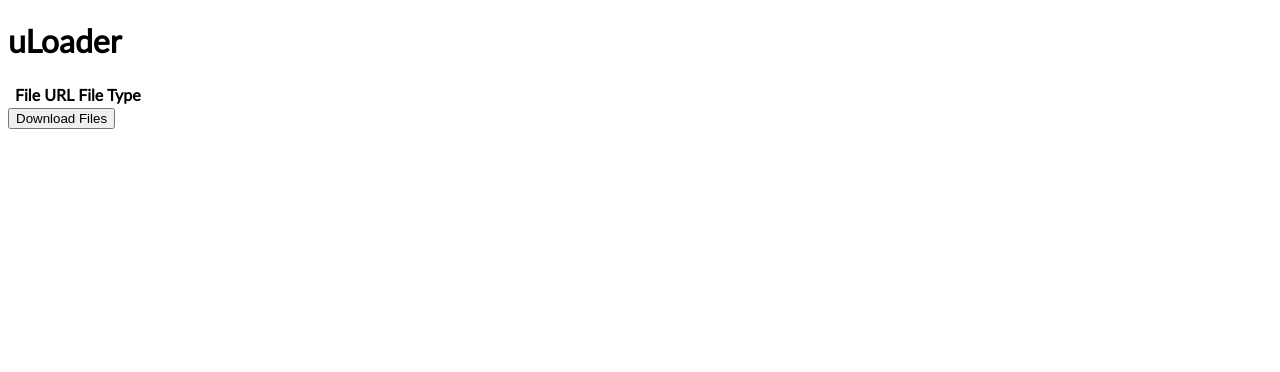
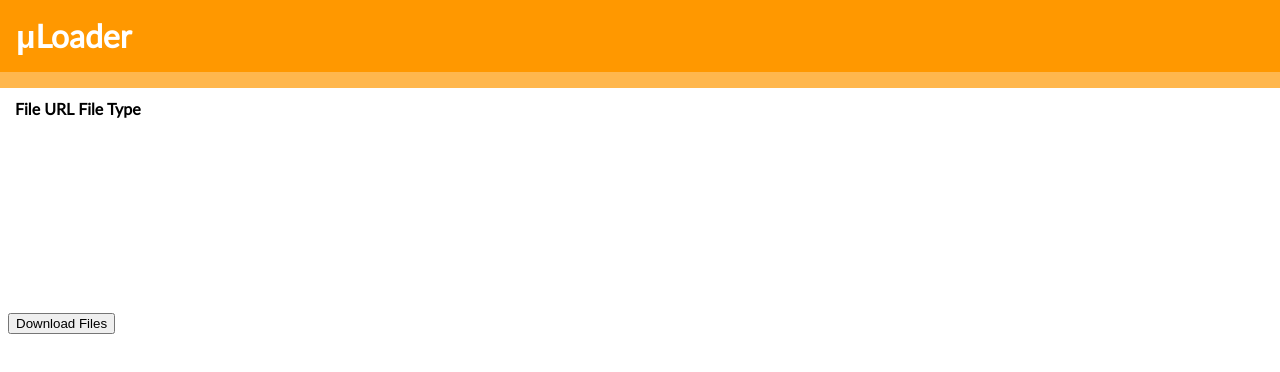
Before and after one commit to ecnepsnai/uLoader, a browser extension: page src/html/main.html in a window 1280 px wide. Drawn offline with nearby package versions, Linux system fonts and the light colour scheme; files that its build step writes are made by us from their sources; files whose address does not match are found by name.

Commit message:
Add some basic styles

```diff
--- a/src/css/main.styl
+++ b/src/css/main.styl
@@ -1,3 +1,45 @@
 html,
 body
     font-family: 'Lato', sans-serif
+    margin: 0
+
+h1
+    margin: 0
+    padding: 0.5em
+
+.title
+    background-color: #FF9800
+    color: #fff
+
+.filter-container
+    background-color: #FFB74D
+    color: #fff
+    padding: 0.5em
+
+    label
+        padding-right: 0.5em
+
+        span
+            text-transform: uppercase
+
+.main
+    height: 200px
+    overflow: scroll
+    padding: 0.5em
+    width: 500px
+
+    table
+        .checkbox
+            width: 5%
+
+        .url
+            width: 75%
+            word-break: break-all
+
+        .type
+            width: 25%
+            text-transform: uppercase
+
+
+.footer
+    padding: 0.5em
--- a/src/html/main.html
+++ b/src/html/main.html
@@ -6,14 +6,16 @@
     <link rel="stylesheet" type="text/css" href="assets/css/main.css">
     <script src="assets/js/jquery-3.1.1.min.js" type="text/javascript"></script>
     <script src="assets/js/main.js" type="text/javascript"></script>
-    <title>uLoader</title>
+    <title>μLoader</title>
 </head>
 <body>
     <div>
-        <h1>uLoader</h1>
-        <header>
+        <div class="title">
+            <h1>μLoader</h1>
+        </div>
+        <div class="filter-container">
             <div id="filters"></div>
-        </header>
+        </div>
         <div class="main">
             <table>
                 <thead>
@@ -26,9 +28,9 @@
                 <tbody id="files"></tbody>
             </table>
         </div>
-        <footer>
+        <div class="footer">
             <button id="download">Download Files</button>
-        </footer>
+        </div>
     </div>
 </body>
 </html>
--- a/src/js/main.js
+++ b/src/js/main.js
@@ -51,10 +51,10 @@ $(function() {
     };
 
     var addFile = function(file, idx) {
-        var $checkboxTd = $('<td></td>'),
+        var $checkboxTd = $('<td class="checkbox"></td>'),
             $checkbox = addFileCheckbox(file, idx),
             $tr = $('<tr></tr>'),
-            $fileTd = $('<td>' + file.url + '</td><td>' + file.type + '</td>');
+            $fileTd = $('<td class="url">' + file.url + '</td><td class="type">' + file.type + '</td>');
         $checkboxTd.append($checkbox);
         $tr.append($checkboxTd).append($fileTd);
         $files.append($tr);
```
